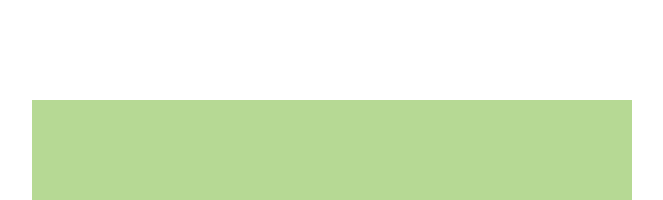
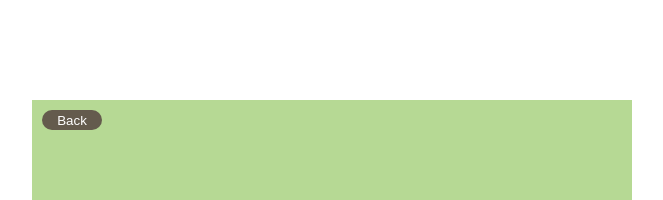
Before and after one commit to agushasok/barley-break, a plain HTML site: page index.html in a window 1280 px wide. Both pictures are taken after a click on the button "Easy". Shown: the top 200 px of the page, without its empty margins (308-971 px from the left). Drawn offline with Linux system fonts and the light colour scheme.

Commit message:
add back button

```diff
--- a/script.js
+++ b/script.js
@@ -57,6 +57,12 @@ function startGame(fieldsCount) {
 
   table.querySelectorAll('td').item(fieldsCount**2-1).classList.add('empty');
   gameFieldEl.append(table);
+
+  const backBtn = document.createElement('button');
+  backBtn.classList.add('back-btn');
+  backBtn.innerText = 'Back';
+  backBtn.addEventListener('click', newGame);
+  gameFieldEl.append(backBtn);
 
   cellClicks();
 
--- a/styles.css
+++ b/styles.css
@@ -12,6 +12,7 @@ body {
 .gameField {
     width: 600px;
     height: 600px;
+    position: relative;
     background-color: #b6d994;
     margin: auto;
     display: flex;
@@ -55,3 +56,11 @@ td {
 .empty {
     background-color: #807662;
 }
+
+.back-btn {
+    position: absolute;
+    top: 10px;
+    left: 10px;
+    width: 60px;
+    height: 20px;
+}
```
